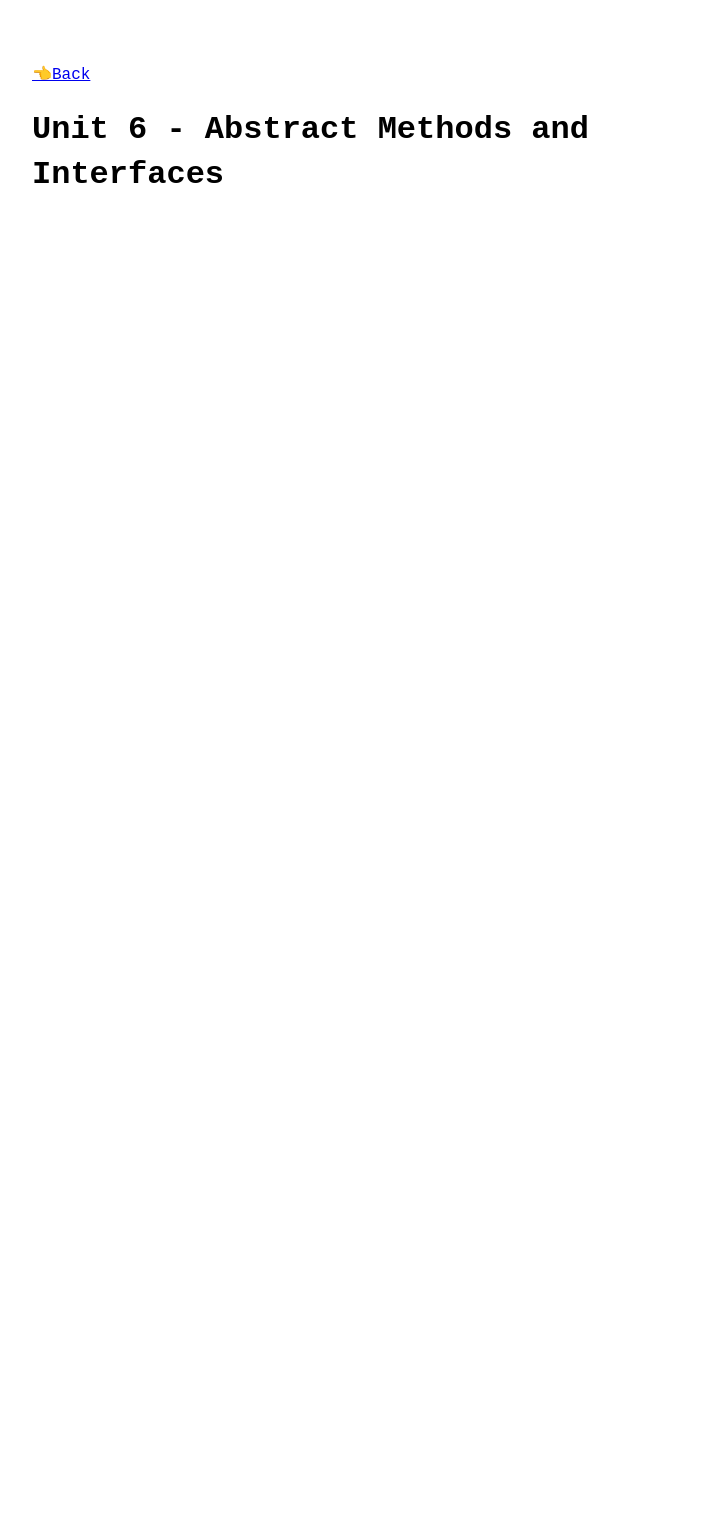
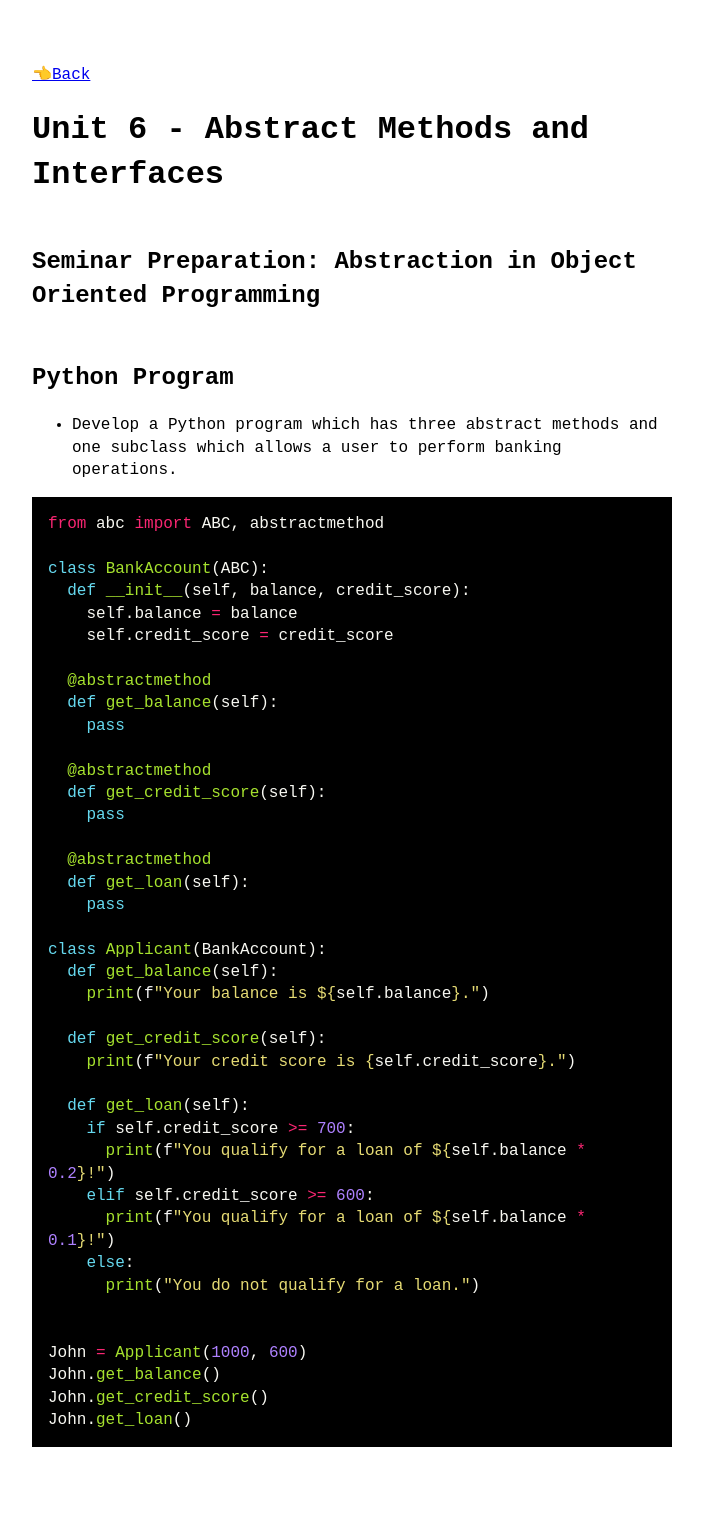
Before and after one commit to nkosi-tauro/essex-eportfolio-old, a Jekyll site: the page built from module_oop/unit6.md, in a window 1280 px wide. Shown: the whole page, without its empty margins (288-991 px from the left). Built offline with Jekyll 4.4.1, drawn with Linux system fonts in a browser that asks for light colours; before the commit the page ends 900 px from its top, so only the background shows below that.

Commit message:
add unit 6 program

````diff
--- a/module_oop/unit6.md
+++ b/module_oop/unit6.md
@@ -3,3 +3,51 @@ layout: page
 title: Unit 6 - Abstract Methods and Interfaces
 permalink: module_oop/unit6/
 ---
+
+
+## Seminar Preparation: Abstraction in Object Oriented Programming
+
+## Python Program
+- Develop a Python program which has three abstract methods and one subclass which allows a user to perform banking operations.
+
+```py
+from abc import ABC, abstractmethod
+
+class BankAccount(ABC):
+  def __init__(self, balance, credit_score):
+    self.balance = balance
+    self.credit_score = credit_score
+
+  @abstractmethod
+  def get_balance(self):
+    pass
+
+  @abstractmethod
+  def get_credit_score(self):
+    pass
+
+  @abstractmethod
+  def get_loan(self):
+    pass
+
+class Applicant(BankAccount):
+  def get_balance(self):
+    print(f"Your balance is ${self.balance}.")
+
+  def get_credit_score(self):
+    print(f"Your credit score is {self.credit_score}.")
+
+  def get_loan(self):
+    if self.credit_score >= 700:
+      print(f"You qualify for a loan of ${self.balance * 0.2}!")
+    elif self.credit_score >= 600:
+      print(f"You qualify for a loan of ${self.balance * 0.1}!")
+    else:
+      print("You do not qualify for a loan.")
+
+
+John = Applicant(1000, 600)
+John.get_balance()
+John.get_credit_score()
+John.get_loan()
+```
````
